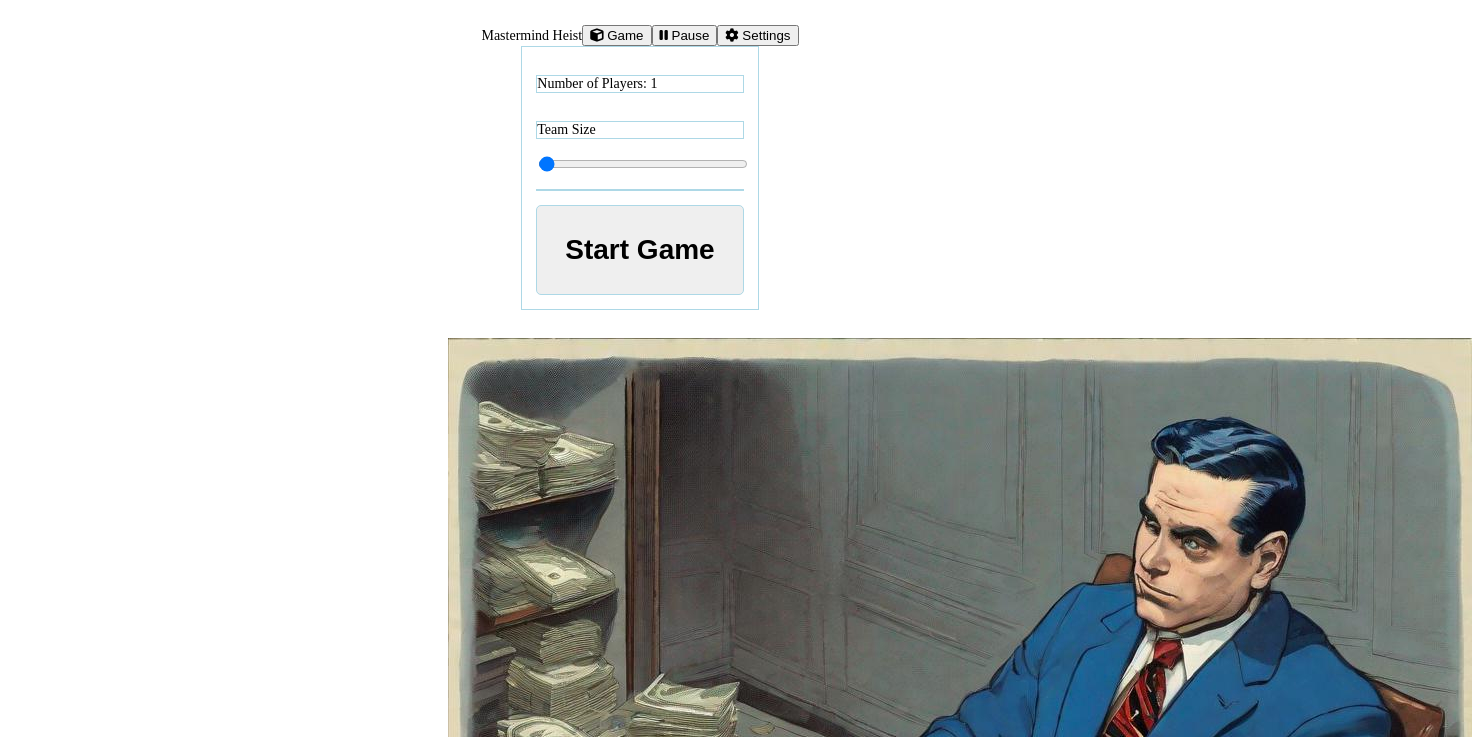
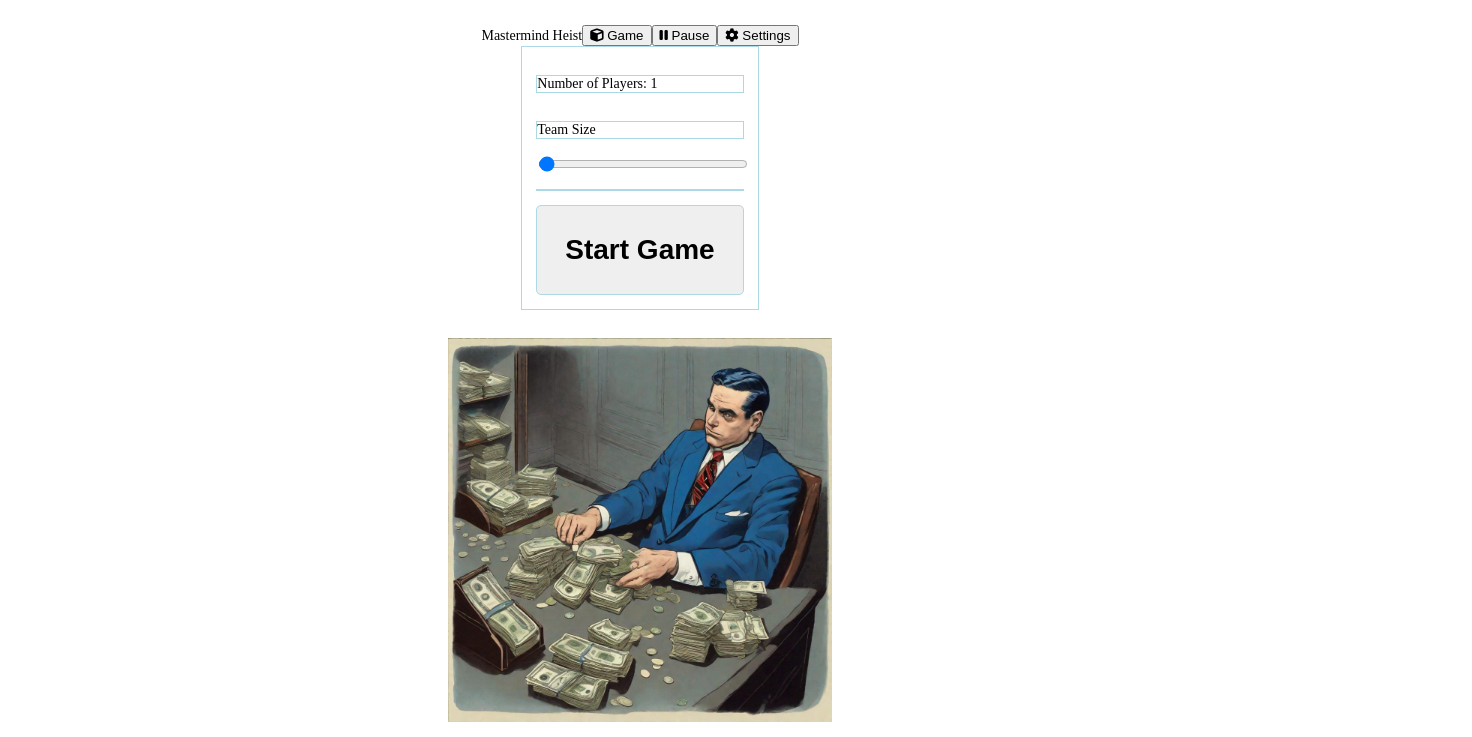
Before and after one commit to pelowok/sad-potato, a website: page index.html in a window 1280 px wide. Shown: the part 63-800 px from the top of the page, 1472 px wide, since content can reach past the window. Drawn offline with Linux system fonts and the light colour scheme.

Commit message:
Update styles.css

```diff
--- a/styles.css
+++ b/styles.css
@@ -128,7 +128,7 @@ input[type="range"] {
   margin: 2em auto; /* Centering the image container */
 }
 
-#playerImage {
+#teamImage {
   width: 100%;
   height: auto;
 }
```
